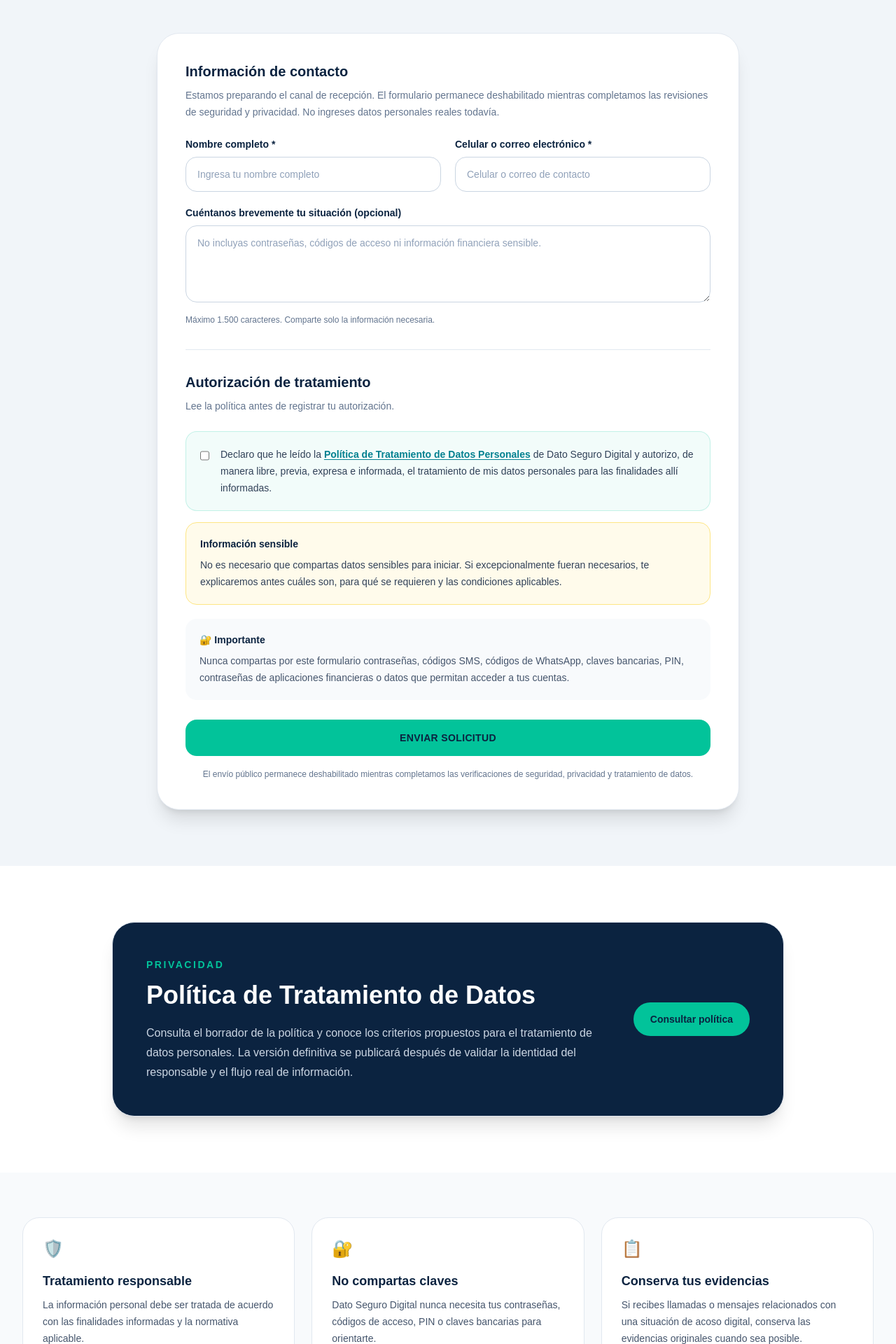
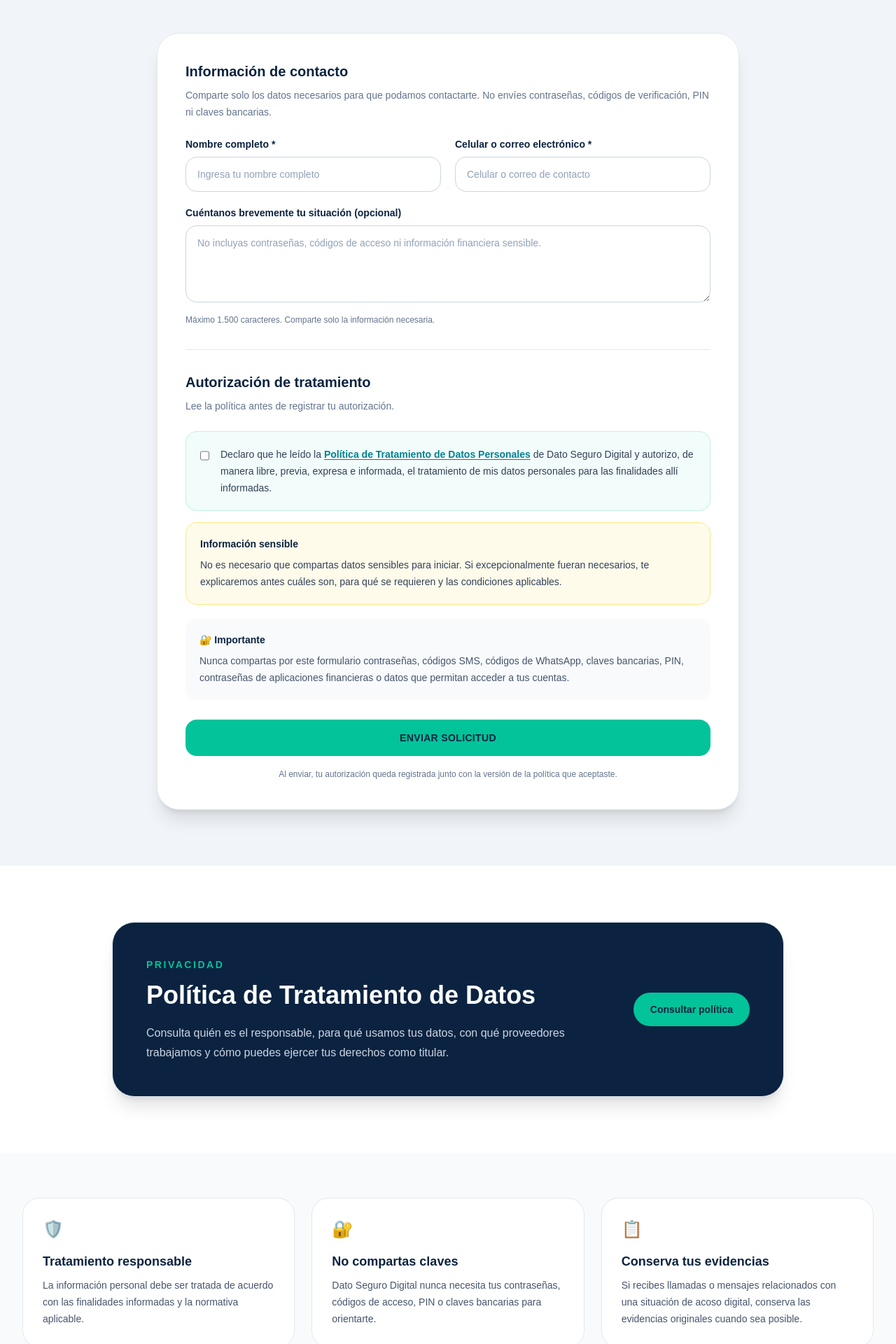
Before and after one commit to dsegurodigital-png/dato-seguro-digital-web, a Next.js app: page / in a window 1280 px wide. Shown: the part 2480-4400 px from the top of the page at 70% size. Built offline with nearby package versions, Linux system fonts and the light colour scheme.

Commit message:
Actualizar datos del responsable y textos del formulario en la página principal

```diff
--- a/app/page.tsx
+++ b/app/page.tsx
@@ -545,7 +545,7 @@ export default function Home() {
               <div>
                 <h3 className="text-xl font-black text-[#0B2340]">Información de contacto</h3>
                 <p className="mt-2 text-sm leading-6 text-slate-500">
-                  Estamos preparando el canal de recepción. El formulario permanece deshabilitado mientras completamos las revisiones de seguridad y privacidad. No ingreses datos personales reales todavía.
+                  Comparte solo los datos necesarios para que podamos contactarte. No envíes contraseñas, códigos de verificación, PIN ni claves bancarias.
                 </p>
 
                 <div className="mt-6 grid gap-5 sm:grid-cols-2">
@@ -665,7 +665,7 @@ export default function Home() {
                 )}
 
                 <p className="mt-4 text-center text-xs leading-5 text-slate-500">
-                  El envío público permanece deshabilitado mientras completamos las verificaciones de seguridad, privacidad y tratamiento de datos.
+                  Al enviar, tu autorización queda registrada junto con la versión de la política que aceptaste.
                 </p>
               </div>
             </form>
@@ -702,9 +702,8 @@ export default function Home() {
                 </h2>
 
                 <p className="mt-5 max-w-2xl leading-7 text-slate-300">
-                  Consulta el borrador de la política y conoce los criterios propuestos para
-                  el tratamiento de datos personales. La versión definitiva se publicará
-                  después de validar la identidad del responsable y el flujo real de información.
+                  Consulta quién es el responsable, para qué usamos tus datos, con qué
+                  proveedores trabajamos y cómo puedes ejercer tus derechos como titular.
                 </p>
 
               </div>
@@ -1007,10 +1006,10 @@ export default function Home() {
                 Contacto y responsable
               </h3>
               <div className="mt-4 space-y-2 text-sm leading-6 text-slate-400">
-                <p><strong className="text-slate-300">Nombre o razón social legal:</strong> Pendiente de confirmar</p>
-                <p><strong className="text-slate-300">Tipo de responsable:</strong> Pendiente de confirmar</p>
-                <p><strong className="text-slate-300">NIT:</strong> Pendiente de confirmar</p>
-                <p><strong className="text-slate-300">Dirección informada:</strong> Calle 18 No. 50C-34</p>
+                <p><strong className="text-slate-300">Responsable:</strong> Anyi Stefania Toro Carvajal (persona natural)</p>
+                <p><strong className="text-slate-300">Establecimiento de comercio:</strong> Dato Seguro Digital · Matrícula mercantil 435570</p>
+                <p><strong className="text-slate-300">NIT:</strong> 1007499214-8</p>
+                <p><strong className="text-slate-300">Dirección:</strong> Calle 18 No. 50C-34, barrio Víctor Félix, Neiva, Huila</p>
                 <p><strong className="text-slate-300">Correo:</strong> <a className="hover:text-[#02C39A]" href="mailto:dsegurodigital@gmail.com">dsegurodigital@gmail.com</a></p>
                 <p><strong className="text-slate-300">WhatsApp:</strong> <a className="hover:text-[#02C39A]" href="https://wa.me/573123797011">+57 312 379 7011</a></p>
               </div>
```
